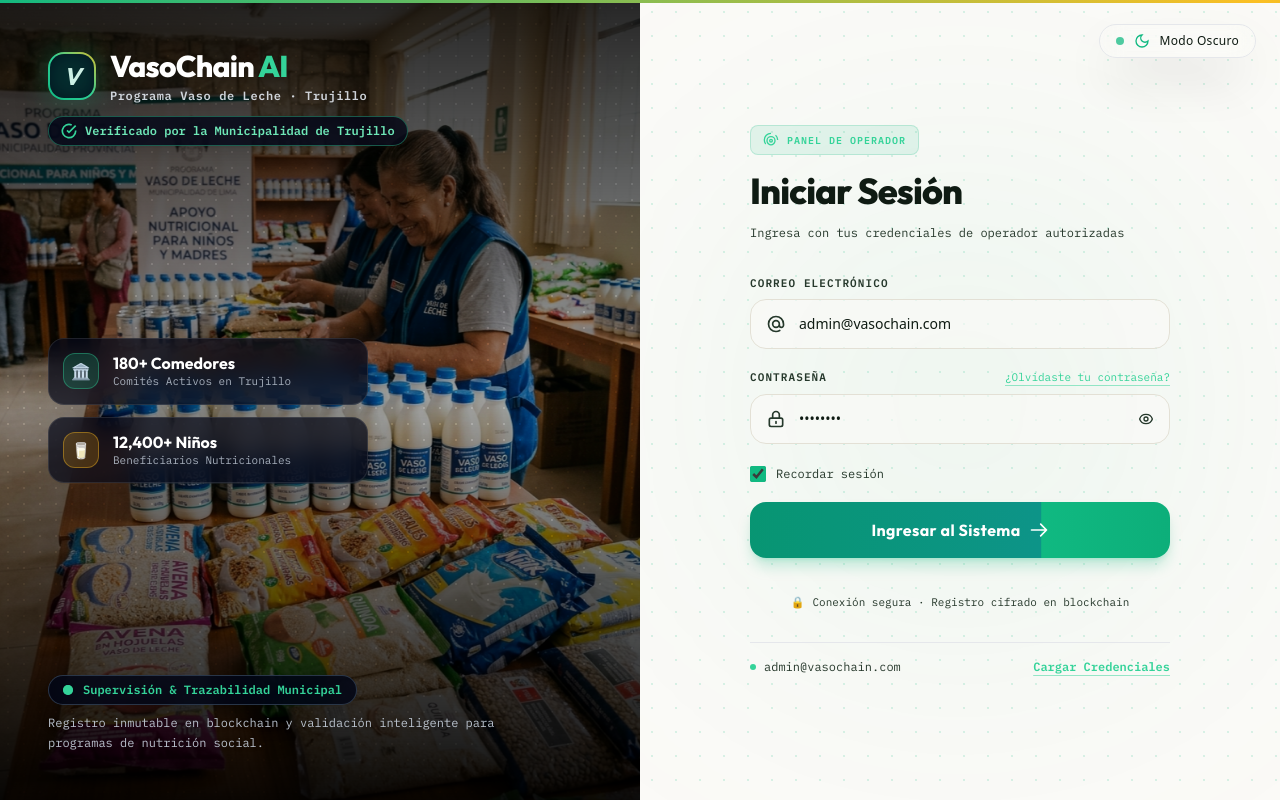
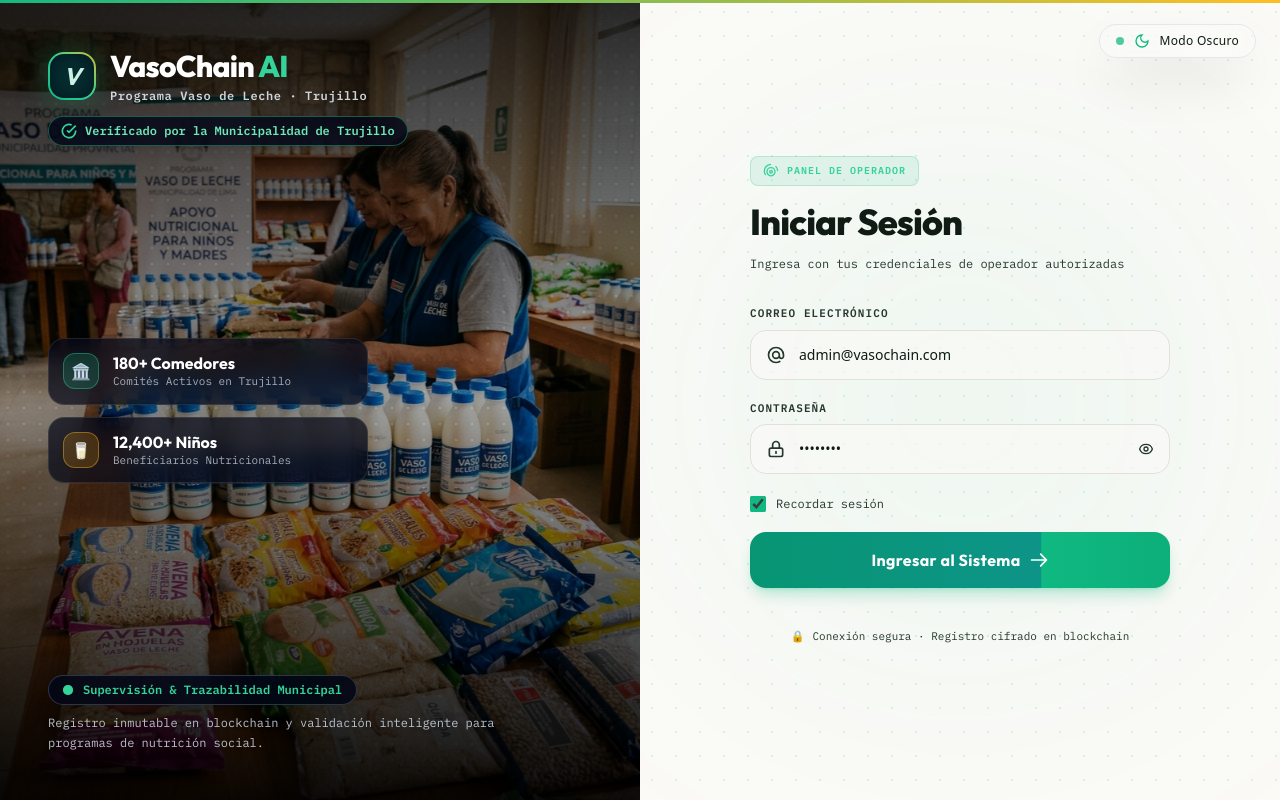
Before and after one commit to Prolexis/vasochainAI, a React (Vite) app in the folder frontend/: page /login in a window 1280 px wide. Built offline with nearby package versions, Linux system fonts and the light colour scheme.

Commit message:
fix: eliminar olvido de contrasena y credenciales demo

```diff
--- a/frontend/src/pages/Login.jsx
+++ b/frontend/src/pages/Login.jsx
@@ -207,20 +207,11 @@ export default function Login() {
               </div>
             </div>
 
-            {/* Campo Contraseña + Olvidaste tu contraseña */}
+            {/* Campo Contraseña */}
             <div className="space-y-2 group">
-              <div className="flex items-center justify-between">
-                <label className="block text-paper-300/80 text-[11px] font-mono uppercase tracking-widest font-semibold">
-                  CONTRASEÑA
-                </label>
-                <button
-                  type="button"
-                  onClick={handleForgotPass}
-                  className="text-[11px] font-mono text-emerald-400 hover:text-emerald-300 underline decoration-emerald-400/50 hover:decoration-emerald-300 underline-offset-4 transition-all cursor-pointer"
-                >
-                  ¿Olvidaste tu contraseña?
-                </button>
-              </div>
+              <label className="block text-paper-300/80 text-[11px] font-mono uppercase tracking-widest font-semibold">
+                CONTRASEÑA
+              </label>
               <div className="relative">
                 <div className="absolute inset-y-0 left-0 pl-4 flex items-center pointer-events-none text-paper-300/40 group-focus-within:text-emerald-400 transition-colors duration-300">
                   <svg xmlns="http://www.w3.org/2000/svg" className="w-5 h-5" fill="none" viewBox="0 0 24 24" stroke="currentColor">
@@ -303,24 +294,9 @@ export default function Login() {
           </form>
 
           {/* Nota de Confianza bajo el botón */}
-          <div className="flex items-center justify-center gap-2 text-[11px] font-mono text-paper-300/50 pt-1">
+          <div className="flex items-center justify-center gap-2 text-[11px] font-mono text-paper-300/50 pt-2">
             <span>🔒</span>
             <span>Conexión segura · Registro cifrado en blockchain</span>
-          </div>
-
-          {/* Footer de Credenciales Demo para la Hackathon */}
-          <div className="pt-4 border-t border-ledger-700/60 flex items-center justify-between text-xs font-mono">
-            <div className="flex items-center gap-2 text-paper-300/60">
-              <span className="w-1.5 h-1.5 rounded-full bg-emerald-400" />
-              <span>admin@vasochain.com</span>
-            </div>
-            <button
-              type="button"
-              onClick={() => handleQuickFill('admin@vasochain.com', 'admin123')}
-              className="text-emerald-400 hover:text-emerald-300 font-bold underline decoration-emerald-400/50 hover:decoration-emerald-300 underline-offset-4 cursor-pointer transition-all"
-            >
-              Cargar Credenciales
-            </button>
           </div>
 
         </div>
```
